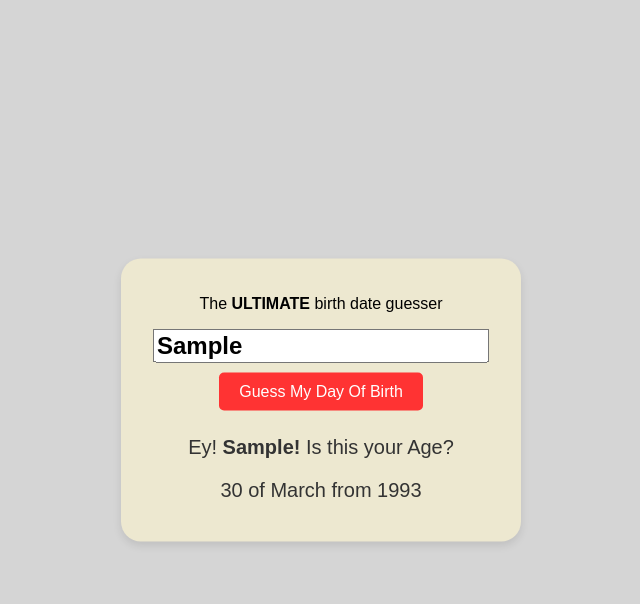
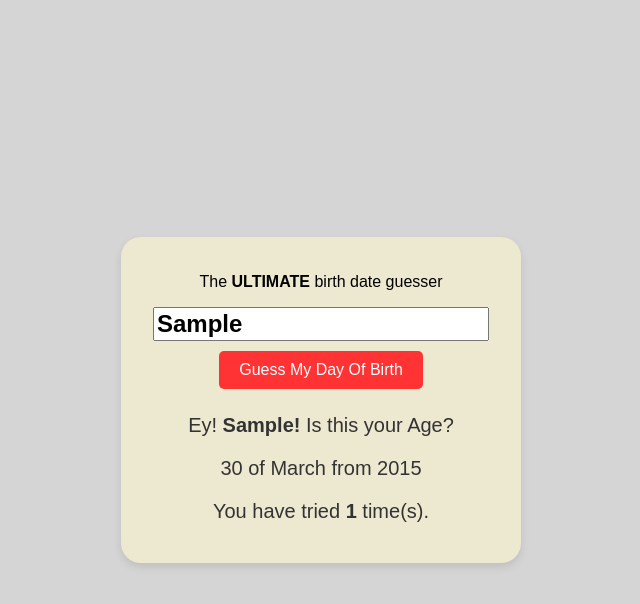
Before and after one commit to TDev-GabrielNavarro/Age_guesser, a plain HTML site: page index.html in a window 1280 px wide. Both pictures are taken after typing "Sample" into the empty fields and a click on the button "Guess My Day Of Birth". Shown: the whole page, without its empty margins (319-959 px from the left). Drawn offline with Linux system fonts and the light colour scheme.

Commit message:
Added a counter to the button

```diff
--- a/index.html
+++ b/index.html
@@ -17,6 +17,7 @@
         <div id="resultDiv" class="resultDiv">
             <label for="msg_result" id="msg_result_label"></label>
             <p id="msg_result" class="msg_result"></p>
+            <p id="msg_counter" class="counter"></p>
         </div>
     </div>
     <script src="script.js"></script>
--- a/script.js
+++ b/script.js
@@ -1,3 +1,5 @@
+let attemptCounter = 0;
+
 document.getElementById('main_container').addEventListener('submit', function(event) {
     event.preventDefault(); // Prevent the default form submission
 
@@ -16,16 +18,20 @@ document.getElementById('main_container').addEventListener('submit', function(ev
     };
 
     const randomYearGenerator = () => {
-        return Math.floor(Math.random() * (2015 - 1960 + 1)) + 1940; // Random year between 1960 and 2015
+        return Math.floor(Math.random() * (2015 - 1999 + 1)) + 1999; // Random year between 1999 and 2015
     };
 
     const randomDay = Math.floor(Math.random() * 31) + 1; // Random day between 1 and 31
     const randomMonth = randomMonthGenerator(); // Random month name
-    const randomYear = randomYearGenerator(); // Random year between 1940 and 2025
+    const randomYear = randomYearGenerator(); // Random year between 1999 and 2015
 
     const formattedDate = `${String(randomDay).padStart(2, '0')} of ${randomMonth} from ${randomYear}`;
 
     const msg_result = document.getElementById('msg_result');
     msg_result.innerHTML = `${formattedDate}`;
 
+    attemptCounter++;
+    const msg_counter = document.getElementById('msg_counter');
+    msg_counter.innerHTML = `You have tried <strong>${attemptCounter}</strong> time(s).`;
+
 });
```
